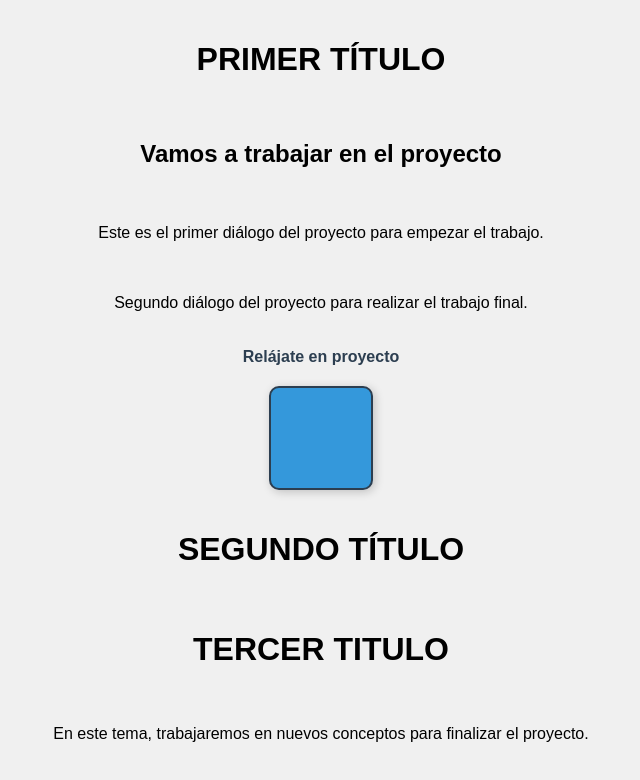
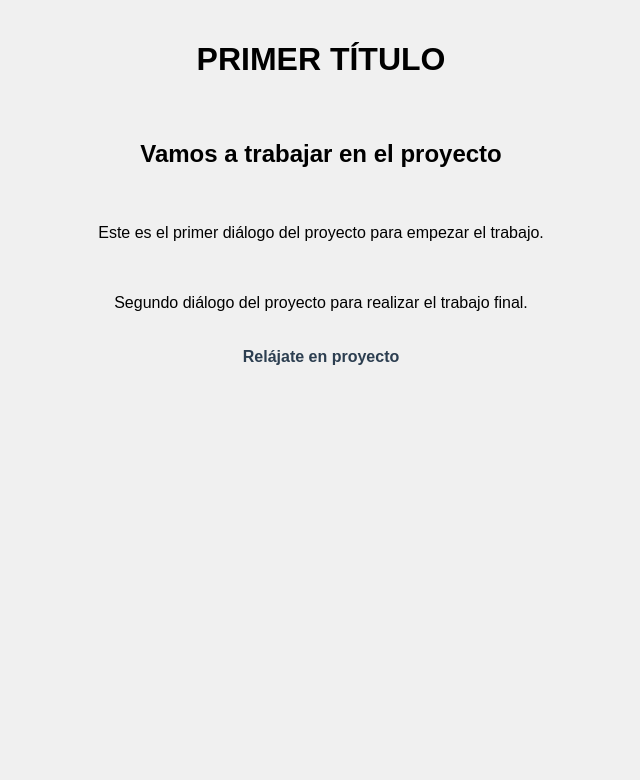
Before and after one commit to CHECO-MP95/CARPETA-A, a plain HTML site: page index.html in a window 1280 px wide. Shown: the whole page, without its empty margins (319-959 px from the left). Drawn offline with Linux system fonts and the light colour scheme.

Commit message:
segunda correcion genreal

```diff
--- a/index.html
+++ b/index.html
@@ -77,11 +77,5 @@
     <a href="https://www.youtube.com/watch?v=jEFwP9ILlhk"
       >Relájate en proyecto</a
     >
-    <div class="cuadro"></div>
-    <h1>SEGUNDO TÍTULO</h1>
-    <h1>TERCER TITULO</h1>
-    <p>
-      En este tema, trabajaremos en nuevos conceptos para finalizar el proyecto.
-    </p>
   </body>
 </html>
```
